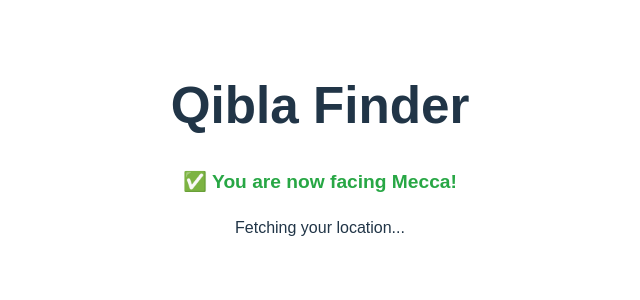
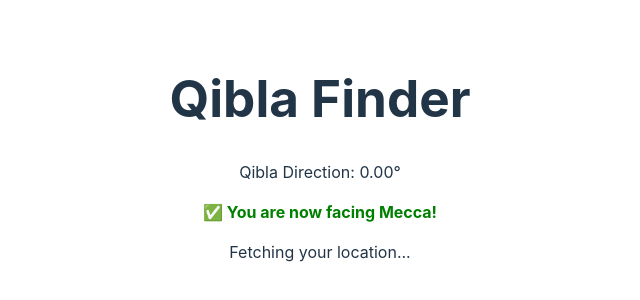
Before and after one commit to hiren6147/qibla-finder, a React (Vite) app: page / in a window 1280 px wide. Shown: the part 250-550 px from the top of the page, without its empty margins (320-960 px from the left). Built offline with nearby package versions, Linux system fonts and the light colour scheme; no server answers.

Commit message:
Refactor App component to enable QiblaFinder and comment out unused components; update QiblaFinder to use a div for the Kaaba icon instead of an image

```diff
--- a/src/App.jsx
+++ b/src/App.jsx
@@ -1,14 +1,14 @@
 import "./App.css";
-import QiblaFinder2 from "./QiblaFinder2";
+// import QiblaFinder2 from "./QiblaFinder2";
 // import QiblaFinderNew from "./QiblaFinderNew";
-// import QiblaFinder from "./QiblaFinder";
+import QiblaFinder from "./QiblaFinder";
 
 function App() {
   return (
     <>
-      {/* <QiblaFinder /> */}
+      <QiblaFinder />
       {/* <QiblaFinderNew /> */}
-      <QiblaFinder2 />
+      {/* <QiblaFinder2 /> */}
     </>
   );
 }
--- a/src/QiblaFinder.jsx
+++ b/src/QiblaFinder.jsx
@@ -133,10 +133,8 @@ const QiblaFinder = () => {
                 transform: `translateX(-50%) rotate(${adjustedQiblaDirection}deg)`,
               }}
             >
-              <img
-                src="/path/to/kaaba-icon.png"
-                alt="Kaaba"
-                style={{ width: "30px", height: "30px" }}
+              <div
+                style={{ width: "30px", height: "30px", background: "black" }}
               />
             </div>
           </div>
```
